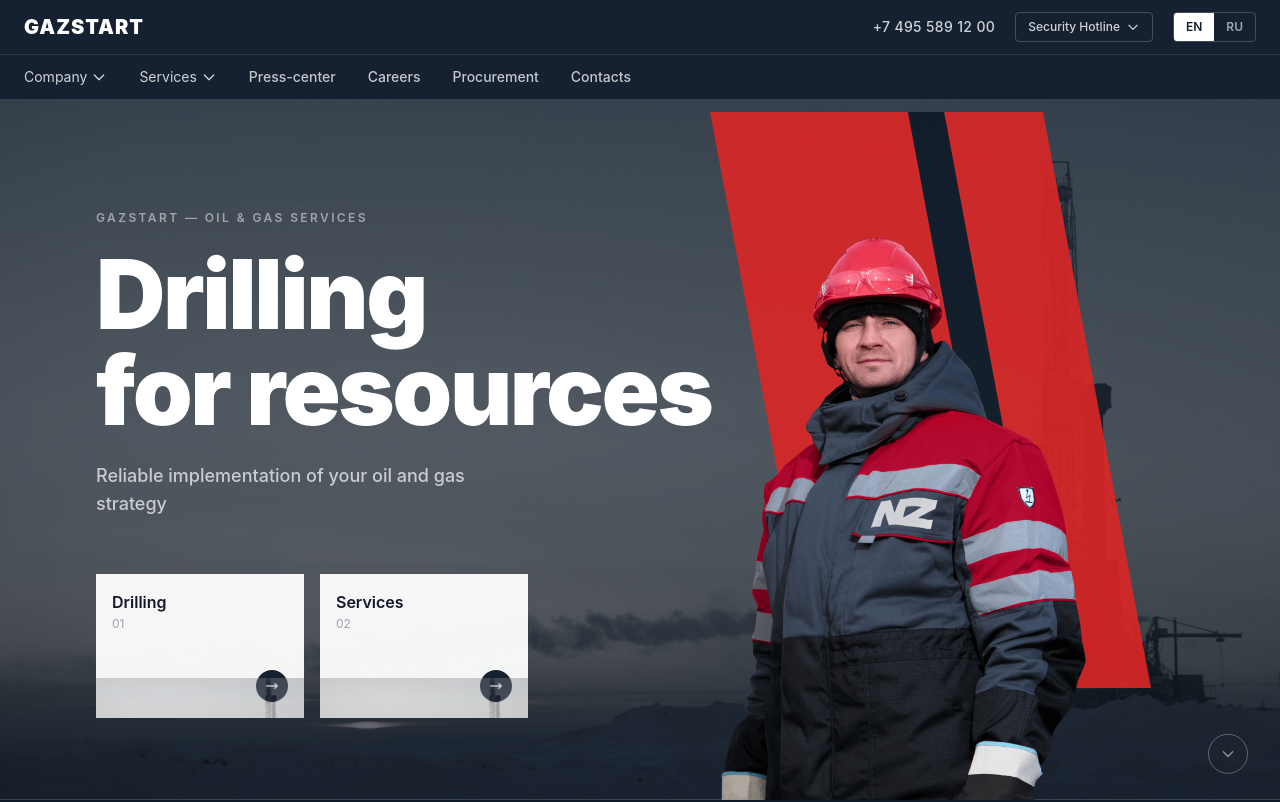
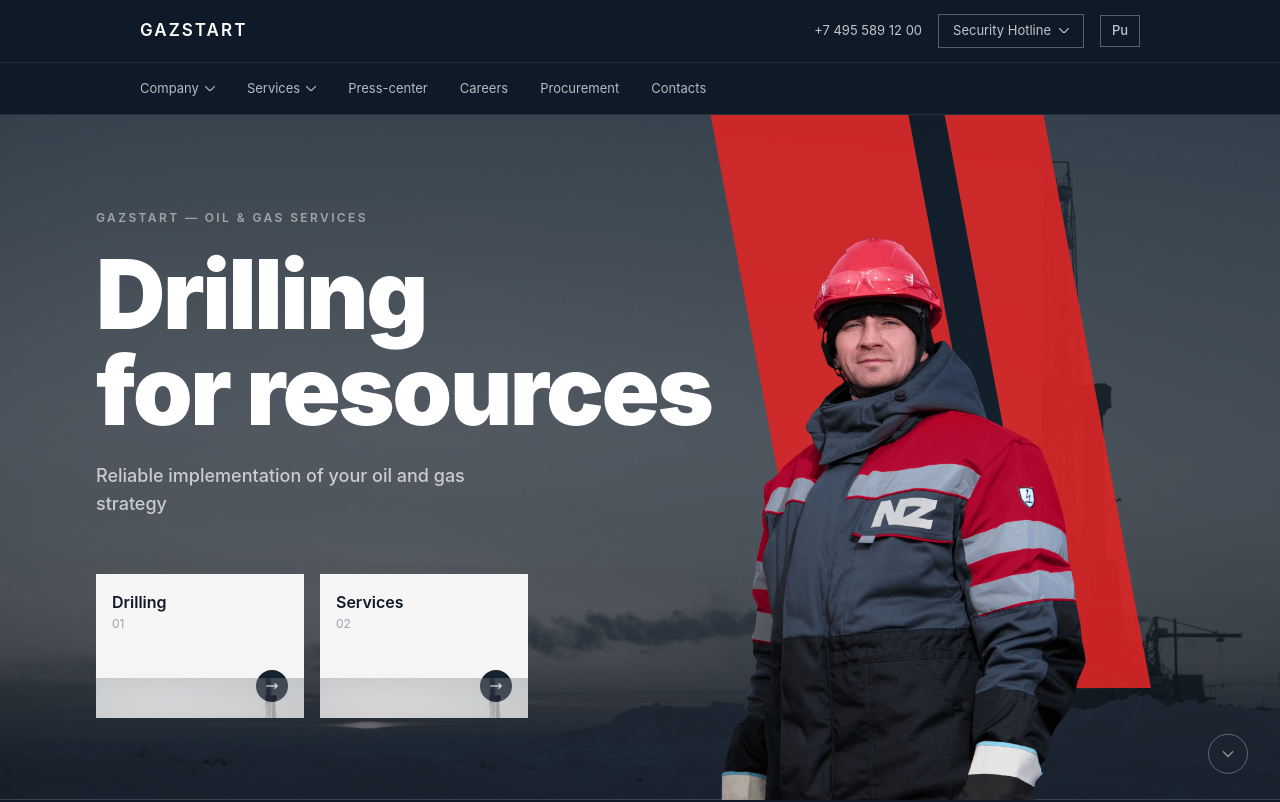
Before and after one commit to Quadri-Ian/Gazstart, a Next.js app: page /en in a window 1280 px wide. Shown: the top 802 px of the page. Built offline with nearby package versions, Linux system fonts and the light colour scheme.

Commit message:
feat: exact header rewrite matching naftagaz.com reference design

```diff
--- a/src/components/layout/Header.tsx
+++ b/src/components/layout/Header.tsx
@@ -1,11 +1,10 @@
 "use client";
 
-import { useState } from "react";
+import { useState, useRef } from "react";
 import Link from "next/link";
 import { useLocale, useTranslations } from "next-intl";
 import { usePathname, useRouter } from "next/navigation";
 import { motion, AnimatePresence } from "framer-motion";
-import DropdownMenu from "./DropdownMenu";
 
 export default function Header() {
   const t = useTranslations("nav");
@@ -14,6 +13,20 @@
   const router = useRouter();
   const [mobileOpen, setMobileOpen] = useState(false);
   const [hotlineOpen, setHotlineOpen] = useState(false);
+  const [companyOpen, setCompanyOpen] = useState(false);
+  const [servicesOpen, setServicesOpen] = useState(false);
+
+  const hotlineTimer = useRef<ReturnType<typeof setTimeout>>();
+  const companyTimer = useRef<ReturnType<typeof setTimeout>>();
+  const servicesTimer = useRef<ReturnType<typeof setTimeout>>();
+
+  const open = (setter: (v: boolean) => void, timer: React.MutableRefObject<ReturnType<typeof setTimeout> | undefined>) => {
+    clearTimeout(timer.current);
+    setter(true);
+  };
+  const close = (setter: (v: boolean) => void, timer: React.MutableRefObject<ReturnType<typeof setTimeout> | undefined>) => {
+    timer.current = setTimeout(() => setter(false), 120);
+  };
 
   const switchLocale = (newLocale: string) => {
     const segments = pathname.split("/");
@@ -22,6 +35,8 @@
   };
 
   const localePath = (path: string) => `/${locale}${path}`;
+  const otherLocale = locale === "en" ? "ru" : "en";
+  const otherLocaleLabel = locale === "en" ? "Рu" : "En";
 
   const companyItems = [
     { label: t("about"), href: localePath("/company/about") },
@@ -33,216 +48,313 @@
     { label: t("service"), href: localePath("/services/service") },
   ];
 
-  const hotlineItems = [
-    { label: t("securityHotlineAnti") },
-    { label: t("securityHotlineReport") },
+  const plainLinks = [
+    { label: t("pressCenter"), href: localePath("/press-center") },
+    { label: t("careers"), href: localePath("/careers") },
+    { label: t("procurement"), href: localePath("/procurement") },
+    { label: t("contacts"), href: localePath("/contacts") },
   ];
 
   return (
-    <header className="fixed top-0 z-50 w-full bg-dark-800">
-      {/* ── Row 1: Logo + contact bar ── */}
-      <div className="mx-auto flex max-w-7xl items-center justify-between px-6 py-3">
+    <header className="header fixed top-0 z-50 w-full bg-dark-900">
+
+      {/* ══ Row 1: header__primary — Logo + Contact bar ══ */}
+      <div className="header__primary border-b border-white/10">
+        <div className="container-h mx-auto flex max-w-[1680px] items-center px-5 sm:px-[60px] lg:px-[140px]" id="header">
+
           {/* Logo */}
-        <Link href={localePath("/")} className="text-xl font-black uppercase tracking-wider text-white">
-          GazStart
+          <Link
+            href={localePath("/")}
+            className="header__logo mr-auto flex items-center py-[18px] text-white"
+            title="GazStart"
+          >
+            <span className="text-[17px] font-semibold tracking-[0.12em] uppercase text-white">
+              GAZSTART
+            </span>
           </Link>
 
-        {/* Right: phone + hotline + locale — desktop only */}
-        <div className="hidden items-center gap-5 lg:flex">
+          {/* Mobile: hamburger (hidden on desktop) */}
+          <div className="lg:hidden">
+            <button
+              onClick={() => setMobileOpen(!mobileOpen)}
+              className="flex h-9 w-9 items-center justify-center border border-white/25 text-white transition-colors duration-300 hover:border-white/50"
+              aria-label="Open navigation menu"
+            >
+              {mobileOpen ? (
+                <svg width="14" height="14" viewBox="0 0 14 14" fill="none">
+                  <line x1="0" y1="0" x2="14" y2="14" stroke="currentColor" strokeWidth="1.4" />
+                  <line x1="14" y1="0" x2="0" y2="14" stroke="currentColor" strokeWidth="1.4" />
+                </svg>
+              ) : (
+                <svg width="17" height="6" viewBox="0 0 17 6" fill="none">
+                  <line x1="0" y1="1" x2="17" y2="1" stroke="currentColor" strokeWidth="1.4" />
+                  <line x1="0" y1="5" x2="17" y2="5" stroke="currentColor" strokeWidth="1.4" />
+                </svg>
+              )}
+            </button>
+          </div>
+
+          {/* Desktop: phone + hotline + language (hidden on mobile) */}
+          <div className="hidden items-center gap-4 lg:flex">
             <a
-            href={`tel:${t("phone").replace(/\s/g, "")}`}
-            className="text-sm font-medium text-white/80 tracking-wide transition-colors hover:text-white"
+              href="tel:+74955891200"
+              className="header__phone text-[13px] text-white/75 transition-colors duration-[400ms] hover:text-white"
             >
               {t("phone")}
             </a>
 
-          {/* Security Hotline dropdown */}
+            {/* Security Hotline button + popover */}
             <div className="relative">
               <button
-              onMouseEnter={() => setHotlineOpen(true)}
-              onMouseLeave={() => setHotlineOpen(false)}
-              onClick={() => setHotlineOpen((v) => !v)}
-              className="flex items-center gap-1.5 rounded border border-white/20 px-3 py-1.5 text-xs font-medium text-white/80 transition-colors hover:border-white/40 hover:text-white"
+                id="security-hotline"
+                onMouseEnter={() => open(setHotlineOpen, hotlineTimer)}
+                onMouseLeave={() => close(setHotlineOpen, hotlineTimer)}
+                className="flex items-center gap-2 border border-white/30 px-3.5 py-1.5 text-[13px] text-white/75 transition-all duration-[400ms] hover:border-white/55 hover:text-white"
               >
-              {t("securityHotline")}
+                <span>{t("securityHotline")}</span>
                 <svg
-                className={`h-3.5 w-3.5 transition-transform duration-200 ${hotlineOpen ? "rotate-180" : ""}`}
-                fill="none"
-                stroke="currentColor"
-                viewBox="0 0 24 24"
+                  width="10" height="5" viewBox="0 0 10 5" fill="none"
+                  className={`transition-transform duration-[400ms] ${hotlineOpen ? "rotate-180" : ""}`}
                 >
-                <path strokeLinecap="round" strokeLinejoin="round" strokeWidth={2} d="M19 9l-7 7-7-7" />
+                  <path d="M0 0L5 5L10 0" stroke="currentColor" strokeWidth="1.2" />
                 </svg>
               </button>
+
               <AnimatePresence>
                 {hotlineOpen && (
                   <motion.div
                     initial={{ opacity: 0, y: -6 }}
                     animate={{ opacity: 1, y: 0 }}
                     exit={{ opacity: 0, y: -6 }}
-                  transition={{ duration: 0.15 }}
-                  onMouseEnter={() => setHotlineOpen(true)}
-                  onMouseLeave={() => setHotlineOpen(false)}
-                  className="absolute right-0 top-full mt-1 w-52 rounded border border-white/10 bg-dark-800 py-1 shadow-2xl"
+                    transition={{ duration: 0.25, ease: [0.25, 0.74, 0.22, 0.99] }}
+                    onMouseEnter={() => open(setHotlineOpen, hotlineTimer)}
+                    onMouseLeave={() => close(setHotlineOpen, hotlineTimer)}
+                    className="absolute right-0 top-full z-50 mt-[14px] w-[400px] bg-white shadow-2xl"
                   >
-                  {hotlineItems.map((item) => (
-                    <button
-                      key={item.label}
-                      className="block w-full px-4 py-2 text-left text-xs text-white/70 transition-colors hover:bg-white/5 hover:text-white"
+                    <div className="p-8">
+                      <a
+                        href="tel:88004447109"
+                        className="block text-[38px] font-medium leading-none tracking-tight text-primary-600 transition-colors duration-[400ms] hover:text-dark-900"
                       >
-                      {item.label}
-                    </button>
-                  ))}
+                        8 800 444 71 09
+                      </a>
+                      <div className="security-hotline__line mt-5 border-t border-dark-900/10" />
+                      <p className="mt-4 text-[12px] text-dark-600/60">
+                        <span className="font-medium text-dark-900">Security Hotline</span>
+                        <span className="mx-2 text-dark-900/25">|</span>
+                        <span>Toll-free in Russia</span>
+                      </p>
+                      <p className="mt-3 text-[13px] leading-relaxed text-dark-900/65">
+                        To inform on imminent crimes, actual or reasonably suspected economic, financial or goodwill damage to the interests and assets of the Group of Companies.
+                      </p>
+                      <Link
+                        href={localePath("/contacts")}
+                        className="mt-5 flex items-center justify-between border border-dark-900/15 px-4 py-3 text-[13px] font-medium text-dark-900 transition-all duration-[400ms] hover:bg-dark-900 hover:text-white"
+                        onClick={() => setHotlineOpen(false)}
+                      >
+                        <span className="flex h-6 w-6 items-center justify-center bg-dark-900 text-[11px] text-white transition-colors duration-[400ms] group-hover:bg-white group-hover:text-dark-900">
+                          →
+                        </span>
+                        <span>Learn more</span>
+                      </Link>
+                    </div>
                   </motion.div>
                 )}
               </AnimatePresence>
             </div>
 
-          {/* Locale switcher — pill style */}
-          <div className="flex items-center overflow-hidden rounded border border-white/20 text-xs font-semibold">
+            {/* Language switcher — single button for the OTHER locale */}
             <button
-              onClick={() => switchLocale("en")}
-              className={`px-3 py-1.5 transition-colors ${
-                locale === "en"
-                  ? "bg-white text-dark-800"
-                  : "text-white/60 hover:text-white"
-              }`}
+              onClick={() => switchLocale(otherLocale)}
+              className="flex h-8 w-10 items-center justify-center border border-white/30 text-[13px] font-medium text-white/75 transition-all duration-[400ms] hover:border-white/55 hover:text-white"
+              aria-label={`Switch language to ${otherLocale}`}
             >
-              EN
-            </button>
-            <button
-              onClick={() => switchLocale("ru")}
-              className={`px-3 py-1.5 transition-colors ${
-                locale === "ru"
-                  ? "bg-white text-dark-800"
-                  : "text-white/60 hover:text-white"
-              }`}
-            >
-              RU
+              {otherLocaleLabel}
             </button>
           </div>
         </div>
 
-        {/* Mobile hamburger */}
-        <button
-          className="text-white lg:hidden"
-          onClick={() => setMobileOpen(!mobileOpen)}
-          aria-label="Toggle menu"
-        >
-          <svg className="h-6 w-6" fill="none" stroke="currentColor" viewBox="0 0 24 24">
-            {mobileOpen ? (
-              <path strokeLinecap="round" strokeLinejoin="round" strokeWidth={2} d="M6 18L18 6M6 6l12 12" />
-            ) : (
-              <path strokeLinecap="round" strokeLinejoin="round" strokeWidth={2} d="M4 6h16M4 12h16M4 18h16" />
-            )}
-          </svg>
-        </button>
+        {/* Mobile separator line */}
+        <div className="header__line border-b border-white/10 lg:hidden" />
       </div>
 
-      {/* ── Separator ── */}
-      <div className="border-t border-white/10" />
+      {/* ══ Row 2: header__secondary — Navigation (desktop only) ══ */}
+      <div className="header__secondary hidden border-b border-white/10 lg:block">
+        <nav className="mx-auto max-w-[1680px] px-[140px]">
+          <ul className="nav-primary flex items-center gap-8">
 
-      {/* ── Row 2: Navigation — desktop only ── */}
-      <nav className="hidden lg:block">
-        <div className="mx-auto flex max-w-7xl items-center gap-8 px-6 py-3">
-          <DropdownMenu label={t("company")} items={companyItems} />
-          <DropdownMenu label={t("services")} items={serviceItems} />
+            {/* Company dropdown */}
+            <li className="relative">
+              <div
+                className="nav-primary__main-link group relative flex cursor-default items-center gap-1.5 py-4 text-[13px] text-white/70 transition-colors duration-[400ms] hover:text-white"
+                onMouseEnter={() => open(setCompanyOpen, companyTimer)}
+                onMouseLeave={() => close(setCompanyOpen, companyTimer)}
+              >
+                <span>{t("company")}</span>
+                <svg
+                  width="10" height="5" viewBox="0 0 10 5" fill="none"
+                  className={`transition-transform duration-[400ms] ${companyOpen ? "rotate-180" : ""}`}
+                >
+                  <path d="M0 0L5 5L10 0" stroke="currentColor" strokeWidth="1.2" />
+                </svg>
+                {/* Red underline — slides from left on hover */}
+                <span className="nav-primary__main-link__line absolute bottom-0 left-0 h-[1px] w-full origin-left scale-x-0 bg-primary-600 transition-transform duration-[400ms] ease-[cubic-bezier(0.25,0.74,0.22,0.99)] group-hover:scale-x-100" />
+              </div>
+
+              <AnimatePresence>
+                {companyOpen && (
+                  <motion.div
+                    initial={{ opacity: 0, y: -6 }}
+                    animate={{ opacity: 1, y: 0 }}
+                    exit={{ opacity: 0, y: -6 }}
+                    transition={{ duration: 0.2, ease: [0.25, 0.74, 0.22, 0.99] }}
+                    onMouseEnter={() => open(setCompanyOpen, companyTimer)}
+                    onMouseLeave={() => close(setCompanyOpen, companyTimer)}
+                    className="header-choice absolute left-0 top-full z-50 bg-white shadow-xl"
+                  >
+                    {companyItems.map((item) => (
                       <Link
-            href={localePath("/press-center")}
-            className="text-sm font-medium text-white/75 transition-colors hover:text-white"
+                        key={item.href}
+                        href={item.href}
+                        className="header-choice__link flex items-center justify-between gap-10 px-6 py-[18px] transition-colors duration-[400ms] hover:bg-gray-50"
+                        onClick={() => setCompanyOpen(false)}
                       >
-            {t("pressCenter")}
+                        <p className="whitespace-nowrap text-[13px] text-dark-900">{item.label}</p>
+                        <span className="flex h-6 w-6 flex-shrink-0 items-center justify-center bg-primary-600 text-[10px] text-white">
+                          →
+                        </span>
                       </Link>
+                    ))}
+                  </motion.div>
+                )}
+              </AnimatePresence>
+            </li>
+
+            {/* Services dropdown */}
+            <li className="relative">
+              <div
+                className="nav-primary__main-link group relative flex cursor-default items-center gap-1.5 py-4 text-[13px] text-white/70 transition-colors duration-[400ms] hover:text-white"
+                onMouseEnter={() => open(setServicesOpen, servicesTimer)}
+                onMouseLeave={() => close(setServicesOpen, servicesTimer)}
+              >
+                <span>{t("services")}</span>
+                <svg
+                  width="10" height="5" viewBox="0 0 10 5" fill="none"
+                  className={`transition-transform duration-[400ms] ${servicesOpen ? "rotate-180" : ""}`}
+                >
+                  <path d="M0 0L5 5L10 0" stroke="currentColor" strokeWidth="1.2" />
+                </svg>
+                <span className="nav-primary__main-link__line absolute bottom-0 left-0 h-[1px] w-full origin-left scale-x-0 bg-primary-600 transition-transform duration-[400ms] ease-[cubic-bezier(0.25,0.74,0.22,0.99)] group-hover:scale-x-100" />
+              </div>
+
+              <AnimatePresence>
+                {servicesOpen && (
+                  <motion.div
+                    initial={{ opacity: 0, y: -6 }}
+                    animate={{ opacity: 1, y: 0 }}
+                    exit={{ opacity: 0, y: -6 }}
+                    transition={{ duration: 0.2, ease: [0.25, 0.74, 0.22, 0.99] }}
+                    onMouseEnter={() => open(setServicesOpen, servicesTimer)}
+                    onMouseLeave={() => close(setServicesOpen, servicesTimer)}
+                    className="header-choice absolute left-0 top-full z-50 bg-white shadow-xl"
+                  >
+                    {serviceItems.map((item, i) => (
                       <Link
-            href={localePath("/careers")}
-            className="text-sm font-medium text-white/75 transition-colors hover:text-white"
+                        key={item.href}
+                        href={item.href}
+                        className="header-choice__link flex items-center gap-4 px-6 py-[14px] transition-colors duration-[400ms] hover:bg-gray-50"
+                        onClick={() => setServicesOpen(false)}
                       >
-            {t("careers")}
+                        {/* Thumbnail placeholder (141×141 in reference) */}
+                        <div className="h-[72px] w-[72px] flex-shrink-0 overflow-hidden bg-dark-700">
+                          <div className="h-full w-full bg-gradient-to-br from-dark-700 to-dark-600" />
+                        </div>
+                        <div className="flex items-center justify-between gap-10">
+                          <p className="whitespace-nowrap text-[13px] text-dark-900">{item.label}</p>
+                          <span className="flex h-6 w-6 flex-shrink-0 items-center justify-center bg-primary-600 text-[10px] text-white">
+                            →
+                          </span>
+                        </div>
                       </Link>
+                    ))}
+                  </motion.div>
+                )}
+              </AnimatePresence>
+            </li>
+
+            {/* Plain nav links */}
+            {plainLinks.map((item) => (
+              <li key={item.href} className="relative">
                 <Link
-            href={localePath("/procurement")}
-            className="text-sm font-medium text-white/75 transition-colors hover:text-white"
+                  href={item.href}
+                  className="nav-primary__main-link group relative flex items-center py-4 text-[13px] text-white/70 transition-colors duration-[400ms] hover:text-white"
                 >
-            {t("procurement")}
+                  <span>{item.label}</span>
+                  <span className="nav-primary__main-link__line absolute bottom-0 left-0 h-[1px] w-full origin-left scale-x-0 bg-primary-600 transition-transform duration-[400ms] ease-[cubic-bezier(0.25,0.74,0.22,0.99)] group-hover:scale-x-100" />
                 </Link>
-          <Link
-            href={localePath("/contacts")}
-            className="text-sm font-medium text-white/75 transition-colors hover:text-white"
-          >
-            {t("contacts")}
-          </Link>
+              </li>
+            ))}
+          </ul>
+        </nav>
       </div>
-      </nav>
 
-      {/* ── Mobile drawer ── */}
+      {/* ══ Mobile drawer ══ */}
       <AnimatePresence>
         {mobileOpen && (
           <motion.div
             initial={{ height: 0, opacity: 0 }}
             animate={{ height: "auto", opacity: 1 }}
             exit={{ height: 0, opacity: 0 }}
-            transition={{ duration: 0.25 }}
-            className="overflow-hidden lg:hidden"
+            transition={{ duration: 0.3, ease: [0.25, 0.74, 0.22, 0.99] }}
+            className="overflow-hidden bg-dark-900 lg:hidden"
           >
-            <div className="border-t border-white/10 bg-dark-800 px-6 pb-6">
-              <div className="flex flex-col gap-1 pt-4">
-                <p className="mb-1 text-xs uppercase tracking-widest text-white/40">{t("company")}</p>
+            <div className="px-5 pb-8 pt-2 sm:px-[60px]">
+              <p className="mb-2 mt-4 text-[11px] uppercase tracking-widest text-white/30">{t("company")}</p>
               {companyItems.map((item) => (
                 <Link
                   key={item.href}
                   href={item.href}
-                    className="py-1.5 pl-3 text-sm text-white/80 hover:text-white"
+                  className="block border-b border-white/10 py-3.5 text-[15px] text-white/75 transition-colors hover:text-white"
                   onClick={() => setMobileOpen(false)}
                 >
                   {item.label}
                 </Link>
               ))}
-                <p className="mb-1 mt-3 text-xs uppercase tracking-widest text-white/40">{t("services")}</p>
+
+              <p className="mb-2 mt-6 text-[11px] uppercase tracking-widest text-white/30">{t("services")}</p>
               {serviceItems.map((item) => (
                 <Link
                   key={item.href}
                   href={item.href}
-                    className="py-1.5 pl-3 text-sm text-white/80 hover:text-white"
+                  className="block border-b border-white/10 py-3.5 text-[15px] text-white/75 transition-colors hover:text-white"
                   onClick={() => setMobileOpen(false)}
                 >
                   {item.label}
                 </Link>
               ))}
-                <div className="mt-3 border-t border-white/10 pt-3" />
-                {[
-                  { label: t("pressCenter"), path: "/press-center" },
-                  { label: t("careers"), path: "/careers" },
-                  { label: t("procurement"), path: "/procurement" },
-                  { label: t("contacts"), path: "/contacts" },
-                ].map(({ label, path }) => (
+
+              <p className="mb-2 mt-6 text-[11px] uppercase tracking-widest text-white/30">Navigation</p>
+              {plainLinks.map((item) => (
                 <Link
-                    key={path}
-                    href={localePath(path)}
-                    className="py-1.5 text-sm text-white/80 hover:text-white"
+                  key={item.href}
+                  href={item.href}
+                  className="block border-b border-white/10 py-3.5 text-[15px] text-white/75 transition-colors hover:text-white"
                   onClick={() => setMobileOpen(false)}
                 >
-                    {label}
+                  {item.label}
                 </Link>
               ))}
-                <div className="mt-4 flex items-center gap-3">
-                  <a href={`tel:${t("phone").replace(/\s/g, "")}`} className="text-sm text-white/60">
+
+              <div className="mt-8 flex items-center gap-4 border-t border-white/10 pt-6">
+                <a href="tel:+74955891200" className="text-[13px] text-white/55">
                   {t("phone")}
                 </a>
-                  <div className="ml-auto flex overflow-hidden rounded border border-white/20 text-xs font-semibold">
                 <button
-                      onClick={() => switchLocale("en")}
-                      className={`px-3 py-1.5 ${locale === "en" ? "bg-white text-dark-800" : "text-white/60"}`}
+                  onClick={() => switchLocale(otherLocale)}
+                  className="ml-auto border border-white/25 px-3.5 py-1.5 text-[13px] text-white/60 transition-colors hover:text-white"
                 >
-                      EN
+                  {otherLocaleLabel}
                 </button>
-                    <button
-                      onClick={() => switchLocale("ru")}
-                      className={`px-3 py-1.5 ${locale === "ru" ? "bg-white text-dark-800" : "text-white/60"}`}
-                    >
-                      RU
-                    </button>
-                  </div>
-                </div>
               </div>
             </div>
           </motion.div>
```
Lines whose indentation alone changed are shown as unchanged.
